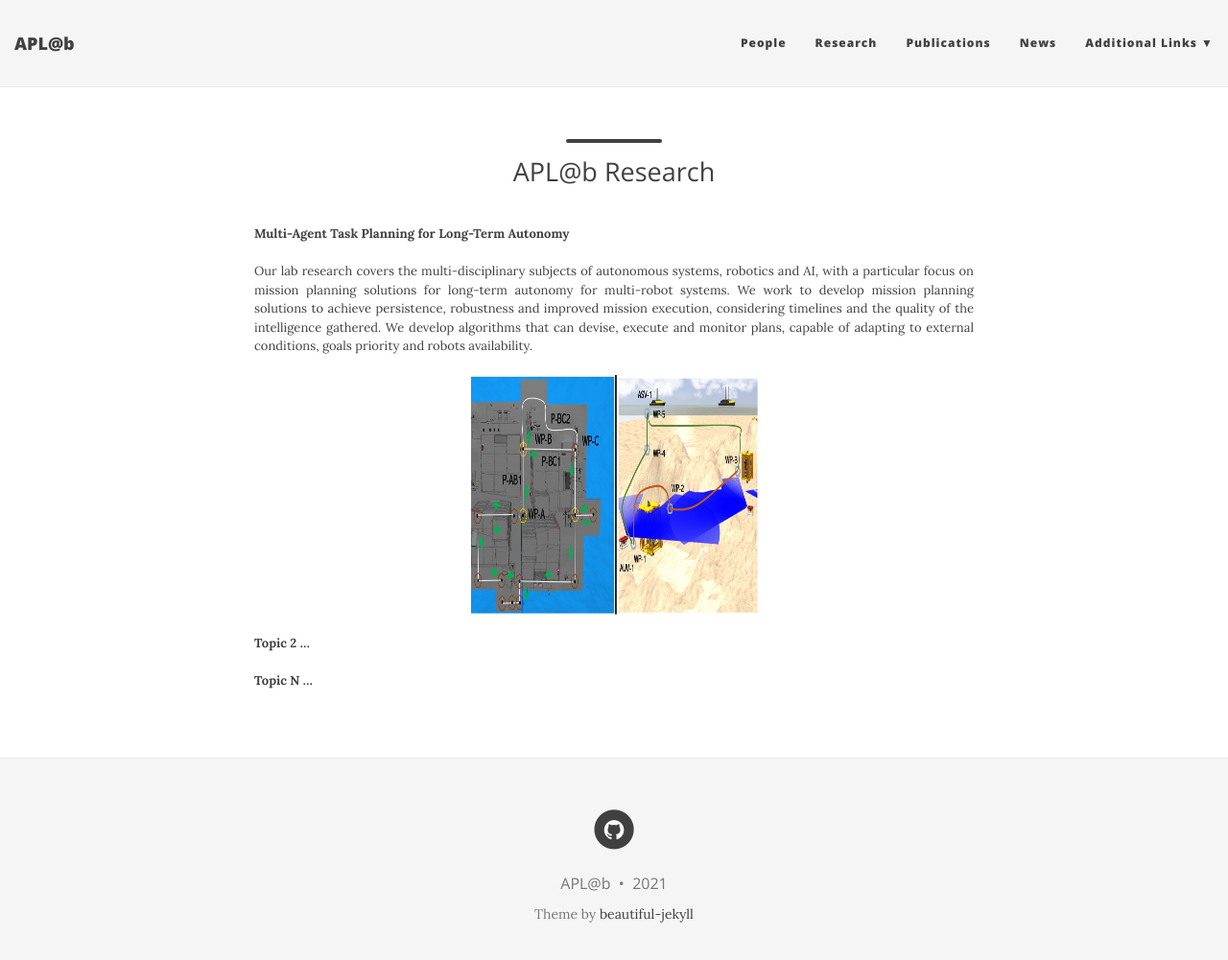
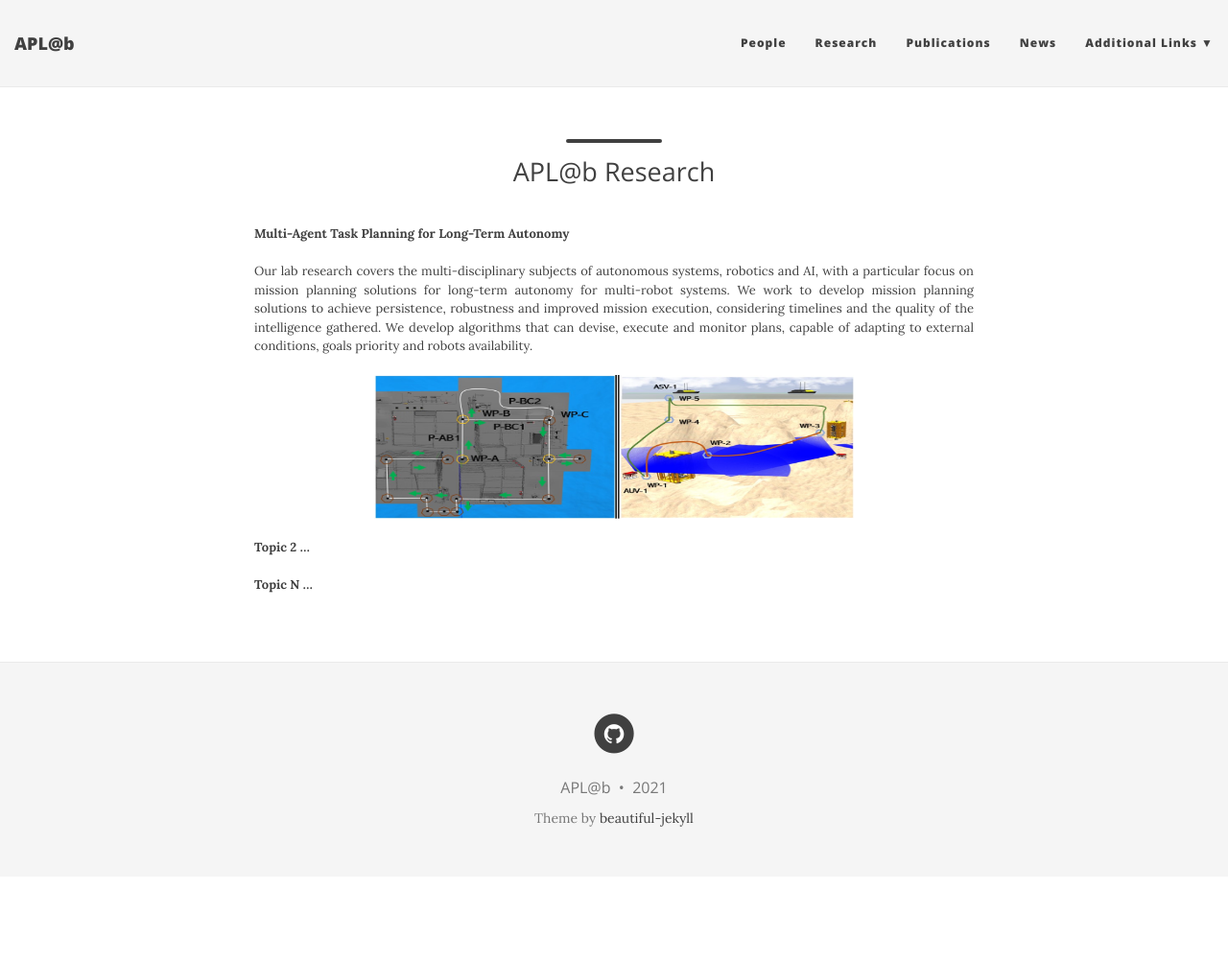
Before and after one commit to aplab2020/aplab2020.github.io, a Jekyll site: the page built from research.md, in a window 1280 px wide and 1014 px high. Shown: the top 1001 px of the window at 96% size. Built offline with Jekyll 4.4.1, drawn with Linux system fonts in a browser that asks for light colours; nearby versions of some CDN libraries.

Commit message:
Update research.md

```diff
--- a/research.md
+++ b/research.md
@@ -11,7 +11,7 @@ show-avatar: false
 Our lab research covers the multi-disciplinary subjects of autonomous systems, robotics and AI, with a particular focus on mission planning solutions for long-term autonomy for multi-robot systems. We work to develop mission planning solutions  to achieve persistence, robustness and improved mission execution, considering timelines and the quality of the intelligence gathered. We develop algorithms that can devise, execute and monitor plans, capable of adapting to external conditions, goals priority and robots availability.
 </p>
 
-<p align="center"> <img src="/img/topic1.jpg" align="center" width="300" height="250"> </p>
+<p align="center"> <img src="/img/topic1.jpg" align="center" width="500" height="150"> </p>
 
 **Topic 2 ...**
 
```
